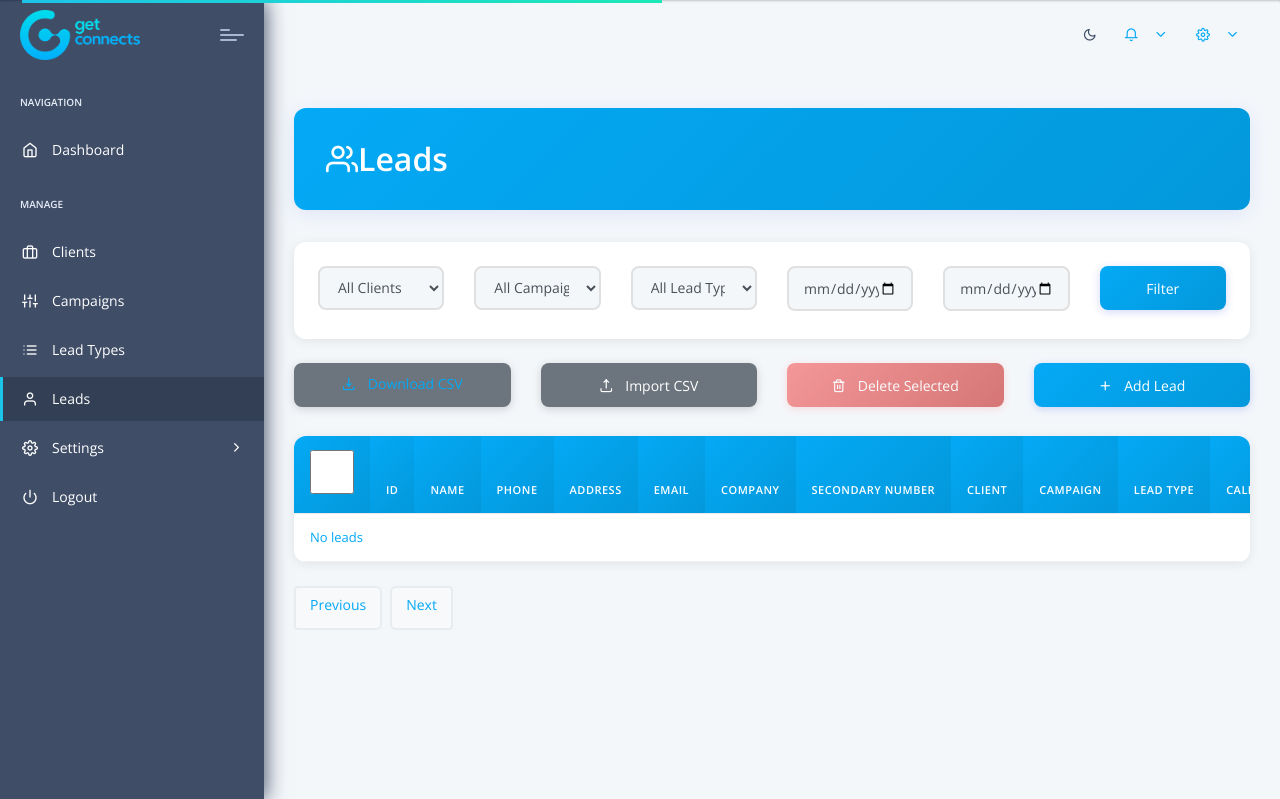
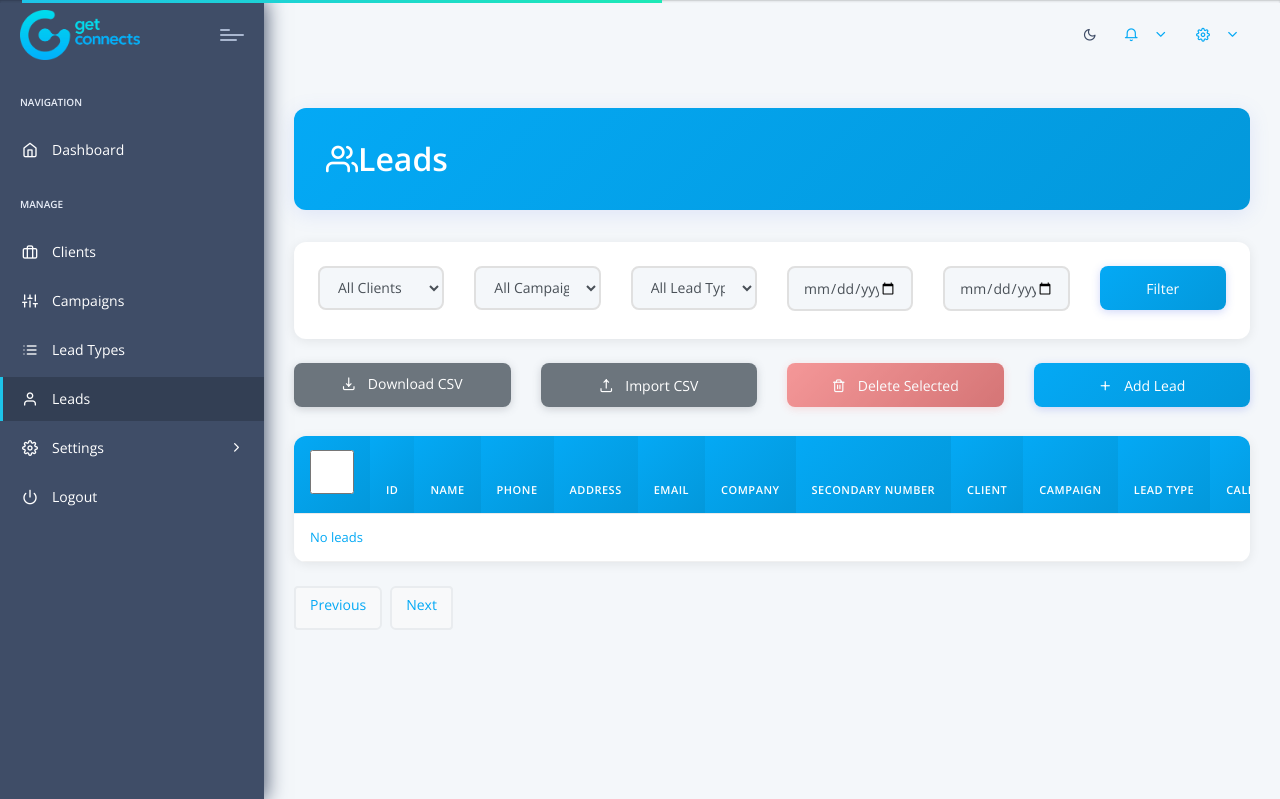
Before and after one commit to Warrior6289/Getconnects_Admin, a Flask app: page /leads in a window 1280 px wide. Shown: the top 799 px of the page. Run offline with Flask 3, Linux system fonts and the light colour scheme; the visitor is signed in with stand-in values (Sample User, id 1); data that the repository does not hold is empty; some libraries are stand-ins or nearby versions.

Commit message:
fix: Change all button text to white
- All primary buttons now have white text
- Filter button white text
- Download CSV, Import CSV, Delete Selected white text
- Add Lead button white text
- Secondary and danger buttons white text
- Better contrast and consistency

```diff
--- a/static/assets/css/color-scheme.css
+++ b/static/assets/css/color-scheme.css
@@ -61,12 +61,27 @@
 .permissions-dropdown-item .form-check-input:checked {
   background: linear-gradient(135deg, #04a9f5 0%, #0398db 100%) !important;
   border-color: #04a9f5 !important;
+  color: #fff !important;
 }
 
 .btn-primary:hover,
 .btn-add-client:hover,
 .btn-manage-group:hover {
   background: linear-gradient(135deg, #1eb7ff 0%, #04a9f5 100%) !important;
+  color: #fff !important;
+}
+
+/* Secondary and other buttons */
+.btn-secondary,
+.btn-danger,
+.btn {
+  color: #fff !important;
+}
+
+/* Filter button */
+.filter-card .btn-primary,
+.action-buttons-row .btn {
+  color: #fff !important;
 }
 
 /* ===================================
```
